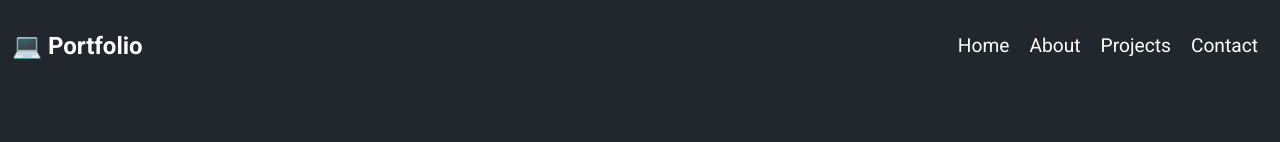
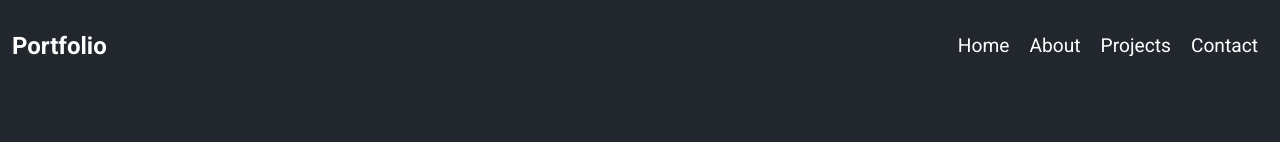
Before and after one commit to aeff60/SimplePortfolio.github.io, a plain HTML site: page index.html in a window 1280 px wide. Shown: the top 142 px of the page. Drawn offline with Linux system fonts and the light colour scheme.

Commit message:
remove emoji

```diff
--- a/index.html
+++ b/index.html
@@ -12,7 +12,7 @@
   </head>
   <body>
     <nav class="navbar">
-      <h1>💻 Portfolio</h1>
+      <h1>Portfolio</h1>
       <ul class="navbar-nav">
         <li><a href="#">Home</a></li>
         <li><a href="#">About</a></li>
```
